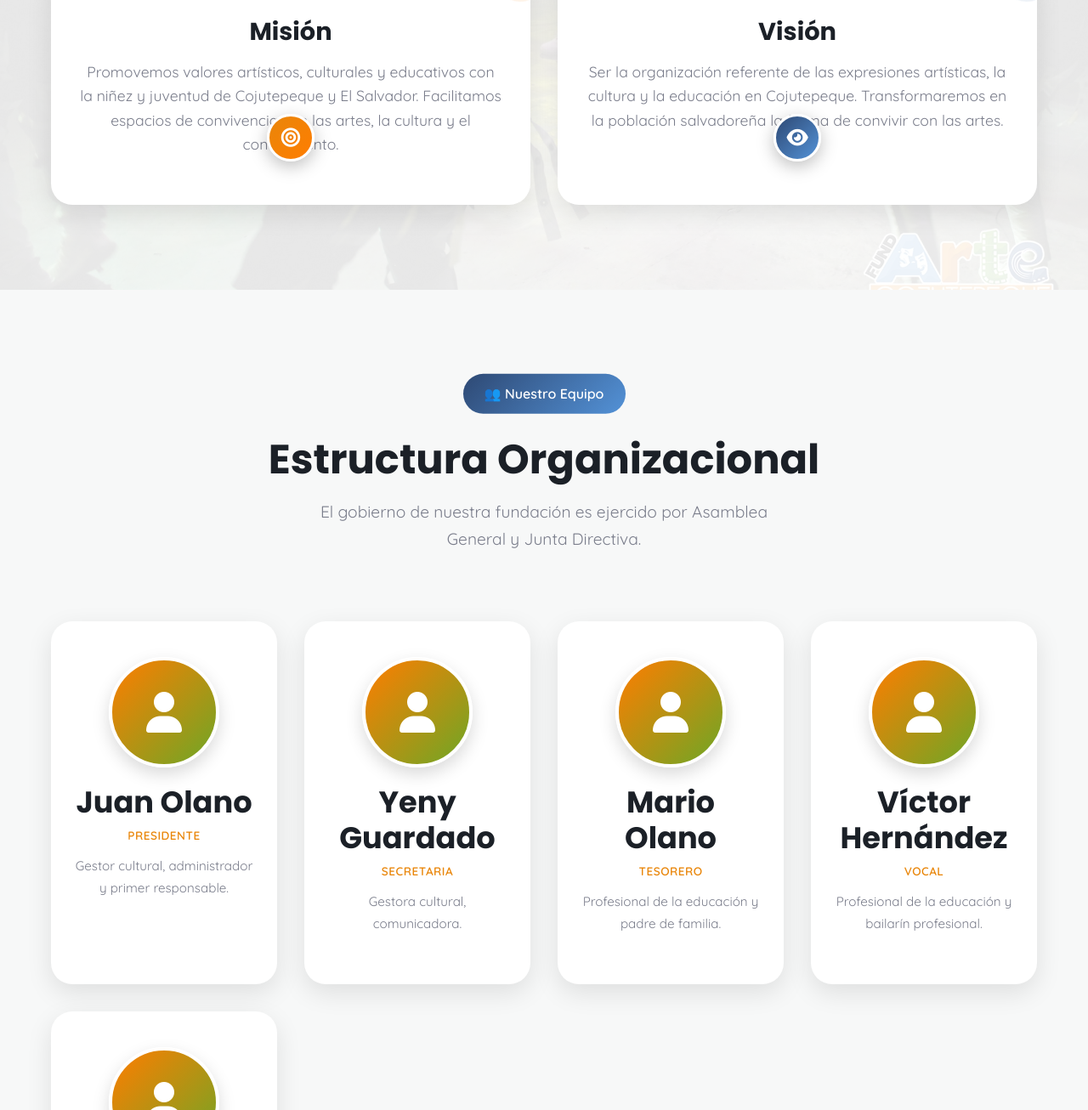
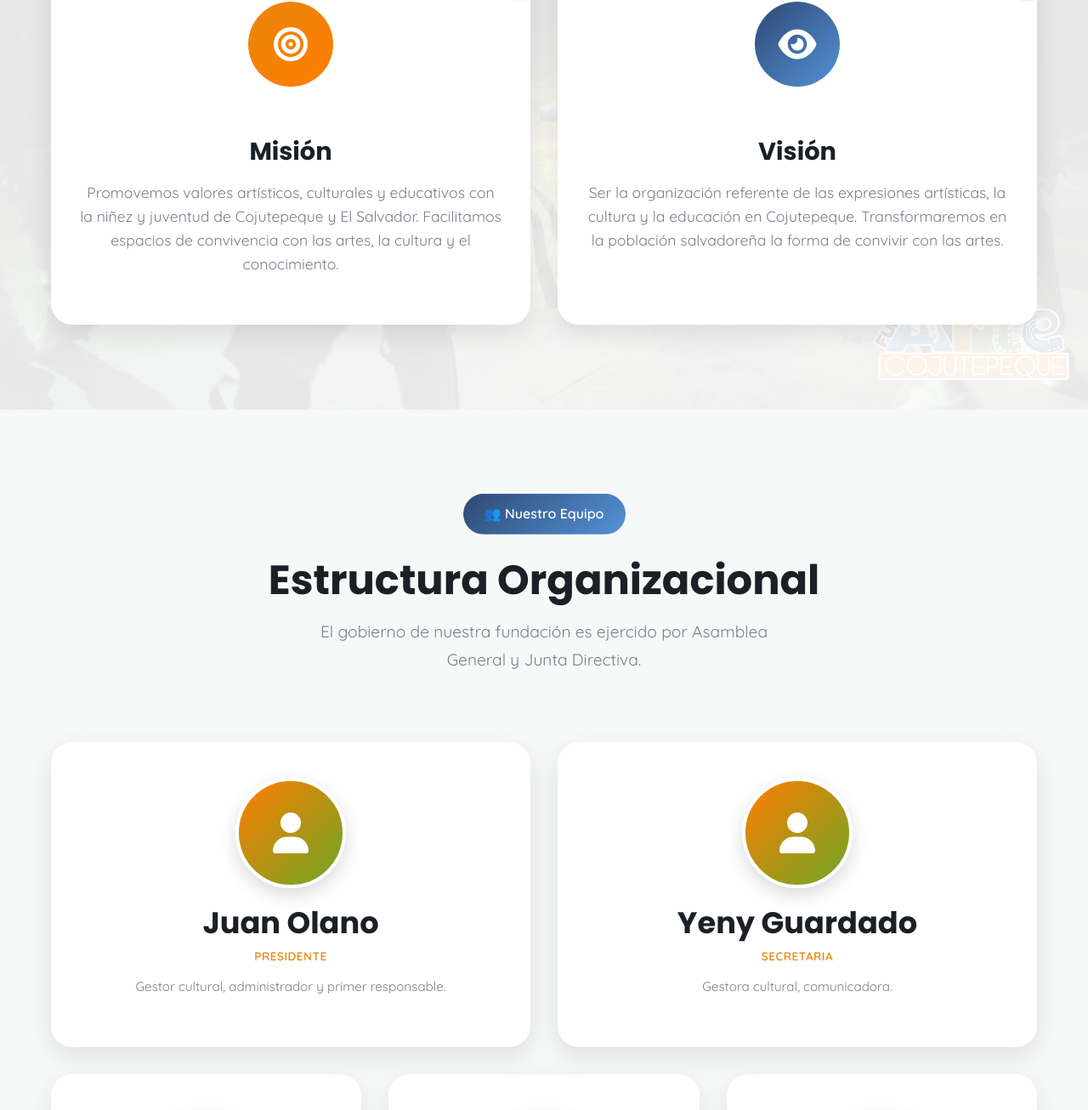
Before and after one commit to cerros777/fundarte-cojutepeque-web, a website: page nosotros.html in a window 1280 px wide. Shown: the part 3274-4580 px from the top of the page at 85% size. Drawn offline with Linux system fonts and the light colour scheme.

Commit message:
ui fixes

```diff
--- a/assets/css/style.css
+++ b/assets/css/style.css
@@ -987,8 +987,8 @@ p {
     background: linear-gradient(to bottom, rgba(0,0,0,0.1) 0%, rgba(0,0,0,0.55) 100%);
 }
 
-/* Icon floating over image */
-.program-card .program-icon {
+/* Icon floating over image (only for cards that have a photo header) */
+.program-card:has(.program-card-img) .program-icon {
     position: absolute;
     top: 200px;
     left: 50%;
@@ -1005,10 +1005,14 @@ p {
 /* Body content padding */
 .program-card-body {
     padding: 2.2rem 2rem 2rem;
-    margin-top: 1.4rem; /* space for the overflowing icon */
     display: flex;
     flex-direction: column;
     flex: 1;
+}
+
+/* Extra top space only when an icon overflows the photo header */
+.program-card:has(.program-card-img) .program-card-body {
+    margin-top: 1.4rem;
 }
 
 .program-card::before {
@@ -1069,8 +1073,18 @@ p {
     transition: var(--transition);
 }
 
-.program-card:hover .program-icon {
+.program-card:has(.program-card-img):hover .program-icon {
     transform: translate(-50%, -50%) scale(1.1) rotate(10deg);
+}
+
+/* In-flow icons (no photo header) need breathing room from the top border */
+.program-card:not(:has(.program-card-img)) .program-icon {
+    margin-top: 2.5rem;
+}
+
+/* In-flow icons (no photo header) scale in place on hover */
+.program-card:not(:has(.program-card-img)):hover .program-icon {
+    transform: scale(1.1) rotate(10deg);
 }
 
 /* Each program gets its own color personality */
@@ -1948,9 +1962,23 @@ p {
 /* ===== Nosotros: Equipo / Estructura Organizacional ===== */
 .team-grid {
     display: grid;
-    grid-template-columns: repeat(auto-fit, minmax(220px, 1fr));
+    grid-template-columns: 1fr;
     gap: 2rem;
     margin-top: 1rem;
+}
+
+/* From tablet up: 2 cards on row 1, 3 cards on row 2 (6-col base) */
+@media (min-width: 768px) {
+    .team-grid {
+        grid-template-columns: repeat(6, 1fr);
+    }
+    .team-card:nth-child(1),
+    .team-card:nth-child(2) {
+        grid-column: span 3;
+    }
+    .team-card:nth-child(n+3) {
+        grid-column: span 2;
+    }
 }
 
 .team-card {
```
Also changed, not shown: index.html (+2 -2 lines).
